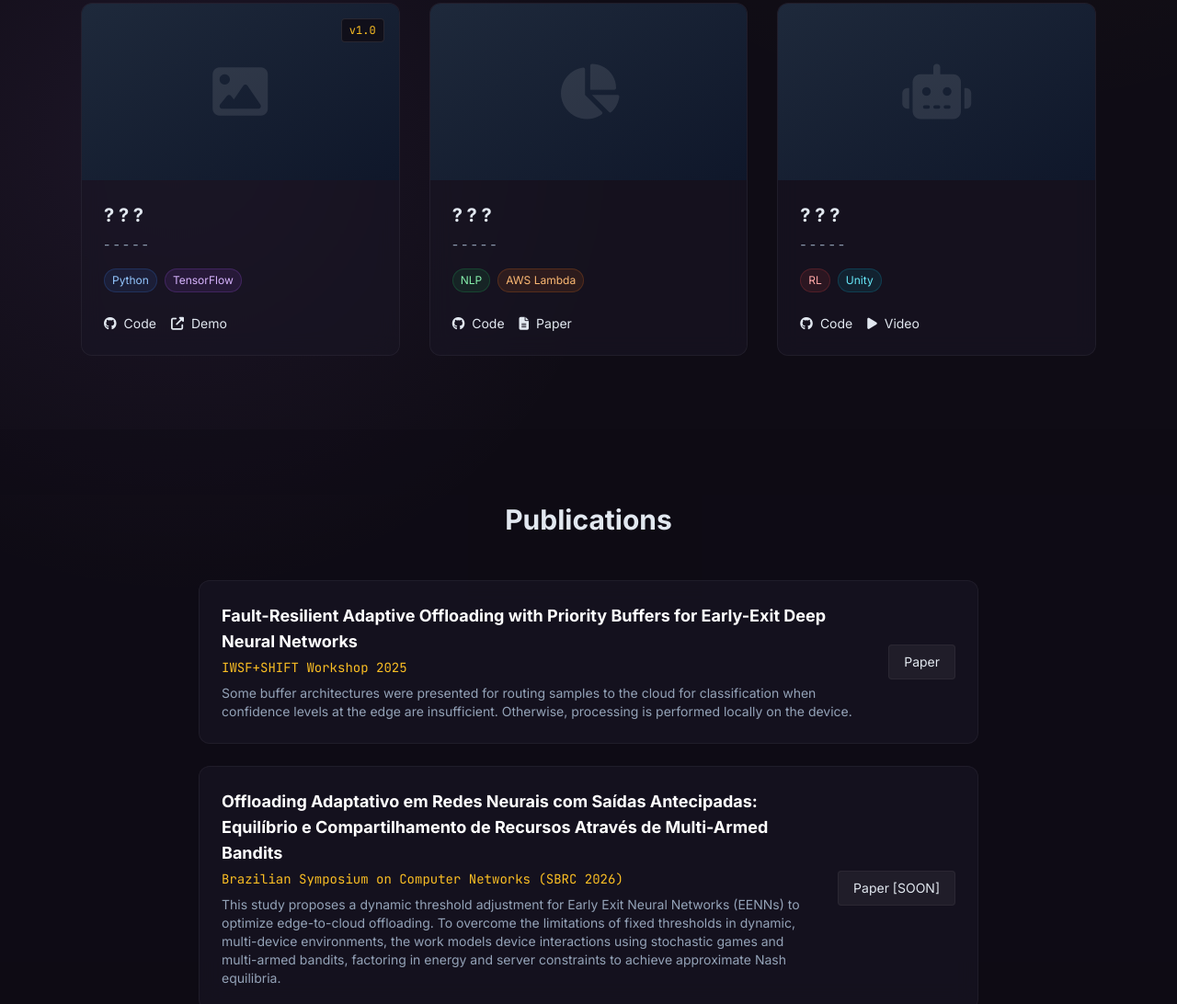
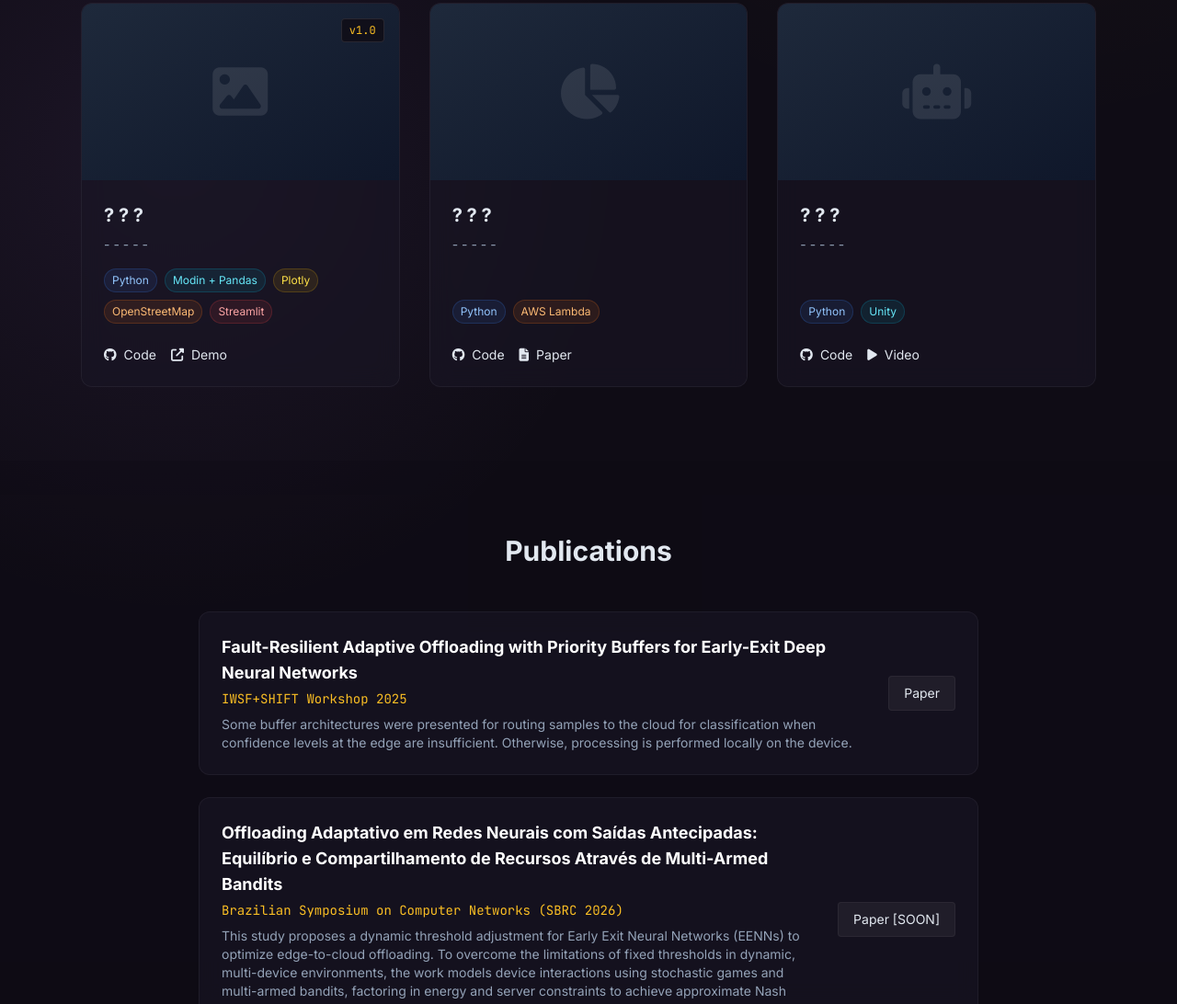
Before and after one commit to selsoaress/selsoaress.github.io, a plain HTML site: page index.html in a window 1280 px wide. Shown: the part 1495-2587 px from the top of the page at 92% size. Drawn offline with nearby package versions, Linux system fonts and the light colour scheme.

Commit message:
Update index.html

```diff
--- a/index.html
+++ b/index.html
@@ -303,7 +303,10 @@
                         </p>
                         <div class="flex flex-wrap gap-2 mb-6">
                             <span class="text-xs px-2 py-1 rounded-full bg-blue-500/10 text-blue-300 border border-blue-500/20">Python</span>
-                            <span class="text-xs px-2 py-1 rounded-full bg-purple-500/10 text-purple-300 border border-purple-500/20">TensorFlow</span>
+                            <span class="text-xs px-2 py-1 rounded-full bg-cyan-500/10 text-cyan-300 border border-cyan-500/20">Modin + Pandas</span>
+                            <span class="text-xs px-2 py-1 rounded-full bg-yellow-500/10 text-yellow-300 border border-yellow-500/20">Plotly</span>
+                            <span class="text-xs px-2 py-1 rounded-full bg-orange-500/10 text-orange-300 border border-orange-500/20">OpenStreetMap</span>
+                            <span class="text-xs px-2 py-1 rounded-full bg-red-500/10 text-red-300 border border-red-500/20">Streamlit</span>
                         </div>
                         <div class="flex items-center gap-4 mt-auto">
                             <a href="#" class="text-sm font-medium hover:text-selene-accent flex items-center gap-2">
@@ -329,7 +332,7 @@
                             - - - - -
                         </p>
                         <div class="flex flex-wrap gap-2 mb-6">
-                            <span class="text-xs px-2 py-1 rounded-full bg-green-500/10 text-green-300 border border-green-500/20">NLP</span>
+                            <span class="text-xs px-2 py-1 rounded-full bg-blue-500/10 text-blue-300 border border-blue-500/20">Python</span>
                             <span class="text-xs px-2 py-1 rounded-full bg-orange-500/10 text-orange-300 border border-orange-500/20">AWS Lambda</span>
                         </div>
                         <div class="flex items-center gap-4 mt-auto">
@@ -356,7 +359,7 @@
                             - - - - -
                         </p>
                         <div class="flex flex-wrap gap-2 mb-6">
-                            <span class="text-xs px-2 py-1 rounded-full bg-red-500/10 text-red-300 border border-red-500/20">RL</span>
+                            <span class="text-xs px-2 py-1 rounded-full bg-blue-500/10 text-blue-300 border border-blue-500/20">Python</span>
                             <span class="text-xs px-2 py-1 rounded-full bg-cyan-500/10 text-cyan-300 border border-cyan-500/20">Unity</span>
                         </div>
                         <div class="flex items-center gap-4 mt-auto">
```
